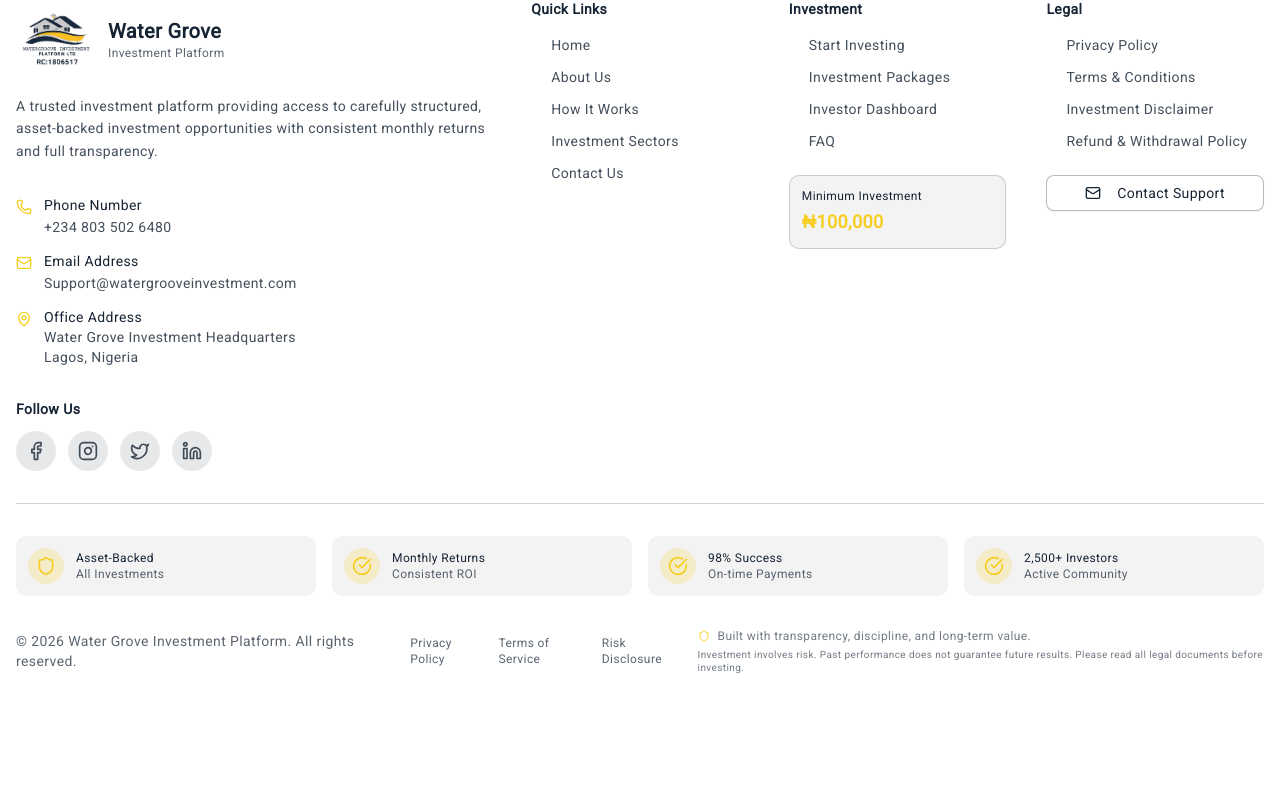
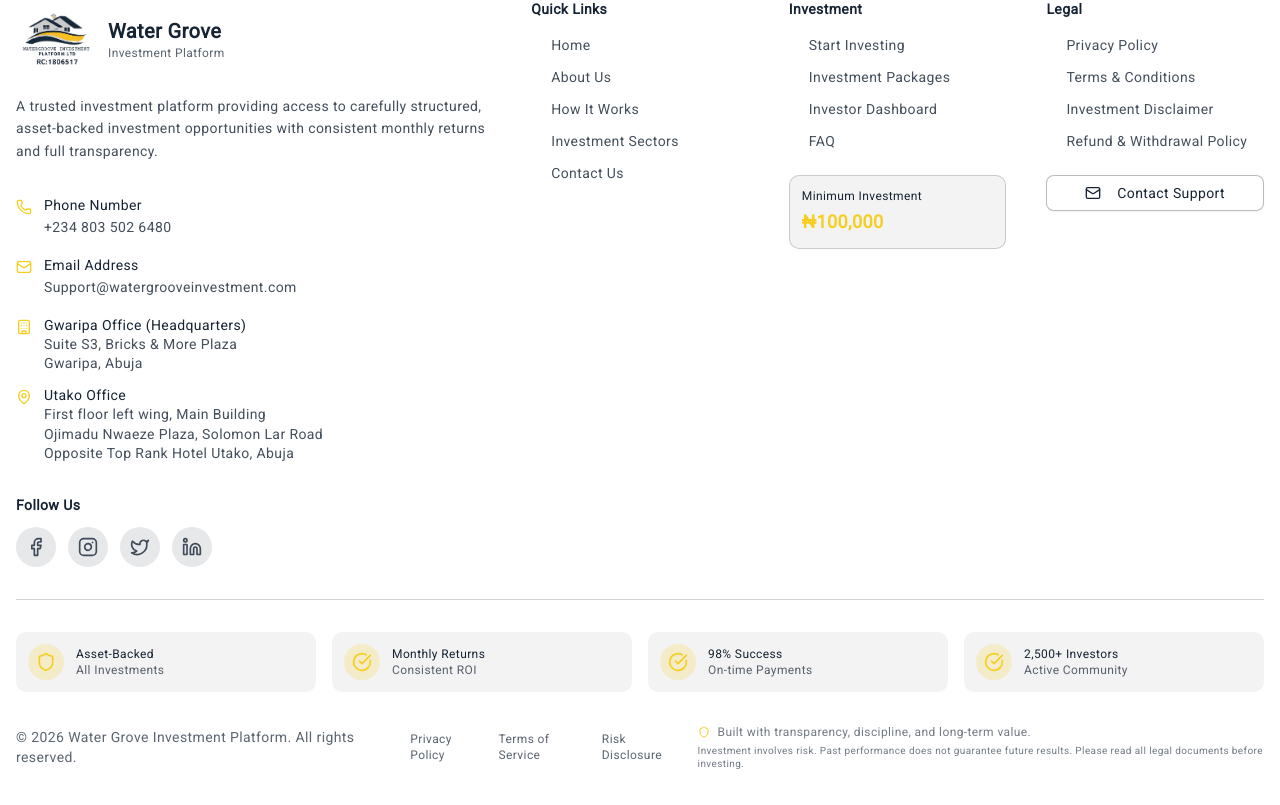
Before and after one commit to Water-Groove/web-app, a Next.js app: page / in a window 1280 px wide. Shown: the part 6107-6912 px from the top of the page. Before the commit the page ends 6829 px from the top, so only its background shows below. Built offline with nearby package versions, Linux system fonts and the light colour scheme; no server answers.

Commit message:
add address

```diff
--- a/src/app/(root)/contact/_components/ContactClient.tsx
+++ b/src/app/(root)/contact/_components/ContactClient.tsx
@@ -24,7 +24,8 @@
   Eye,
   Target,
   MessageCircle,
-  AlertCircle
+  AlertCircle,
+  Building
 } from 'lucide-react';
 import { Button } from '@/components/ui/button';
 import { Card, CardContent, CardDescription, CardHeader, CardTitle } from '@/components/ui/card';
@@ -92,12 +93,14 @@
   // Email address
   const EMAIL_ADDRESS = 'support@watergrooveinvestment.com';
 
+  // Updated Contact Information with Abuja addresses
   const contactInfo = [
     {
-      icon: <MapPin className="h-8 w-8" />,
-      title: 'Office Address',
-      details: ['123 Investment Plaza', 'Victoria Island', 'Lagos, Nigeria'],
-      color: 'from-blue-500/20 to-cyan-500/20'
+      icon: <Building className="h-8 w-8" />,
+      title: 'Gwaripa Office',
+      details: ['Suite S3, Bricks & More Plaza', 'Gwaripa', 'Abuja, Nigeria'],
+      color: 'from-blue-500/20 to-cyan-500/20',
+      type: 'headquarters'
     },
     {
       icon: <Phone className="h-8 w-8" />,
@@ -116,6 +119,22 @@
       title: 'Working Hours',
       details: ['Monday - Friday: 8:00 AM - 6:00 PM', 'Saturday: 9:00 AM - 2:00 PM'],
       color: 'from-rose-500/20 to-pink-500/20'
+    }
+  ];
+
+  // Additional Office Addresses Section
+  const officeAddresses = [
+    {
+      title: 'Gwaripa Office (Headquarters)',
+      address: 'Suite S3, Bricks & More Plaza, Gwaripa, Abuja',
+      icon: <Building className="h-5 w-5" />,
+      color: 'bg-blue-100 text-blue-600'
+    },
+    {
+      title: 'Utako Office',
+      address: 'First floor left wing, main building, Ojimadu Nwaeze plaza, Solomon Lar Road, opposite Top Rank hotel Utako, Abuja',
+      icon: <MapPin className="h-5 w-5" />,
+      color: 'bg-emerald-100 text-emerald-600'
     }
   ];
 
@@ -497,10 +516,76 @@
                         );
                       })}
                     </div>
+                    {info.type === 'headquarters' && (
+                      <span className="mt-2 inline-block px-2 py-1 text-xs bg-wg-secondary/10 text-wg-secondary rounded-full">
+                        Headquarters
+                      </span>
+                    )}
                   </div>
                 </CardContent>
               </Card>
             ))}
+          </div>
+        </div>
+      </section>
+
+      {/* Office Addresses Section */}
+      <section className="py-8">
+        <div className="container mx-auto px-4">
+          <div className="max-w-4xl mx-auto">
+            <Card className="bg-gradient-to-br from-wg-primary/5 to-wg-secondary/5 border border-wg-primary/20">
+              <CardHeader>
+                <CardTitle className="text-xl text-wg-primary flex items-center gap-2">
+                  <Building className="h-5 w-5" />
+                  Our Office Locations
+                </CardTitle>
+                <CardDescription className="text-wg-primary/70">
+                  Visit us at our convenient Abuja locations
+                </CardDescription>
+              </CardHeader>
+
+              <CardContent>
+                <div className="grid md:grid-cols-2 gap-6">
+                  {officeAddresses.map((office, index) => (
+                    <div
+                      key={index}
+                      className="p-4 rounded-lg bg-white border border-wg-primary/10 hover:border-wg-accent/50 transition-all duration-300 hover:shadow-md"
+                    >
+                      <div className="flex items-start gap-3">
+                        <div className={`p-2 rounded-full ${office.color}`}>
+                          {office.icon}
+                        </div>
+                        <div>
+                          <h4 className="font-bold text-wg-primary text-sm mb-1">
+                            {office.title}
+                          </h4>
+                          <p className="text-sm text-wg-primary/70 leading-snug">
+                            {office.address}
+                          </p>
+                        </div>
+                      </div>
+                    </div>
+                  ))}
+                </div>
+
+                {/* Map Link */}
+                <div className="mt-6 pt-6 border-t border-wg-primary/10">
+                  <p className="text-sm text-wg-primary/80 mb-3">
+                    Need directions to our offices?
+                  </p>
+                  <a
+                    href="https://maps.google.com/?q=Gwaripa+Abuja+Nigeria"
+                    target="_blank"
+                    rel="noopener noreferrer"
+                    className="inline-flex items-center gap-2 text-wg-accent hover:text-wg-secondary transition-colors text-sm font-medium"
+                  >
+                    <MapPin className="h-4 w-4" />
+                    View on Google Maps
+                    <ArrowRight className="h-4 w-4" />
+                  </a>
+                </div>
+              </CardContent>
+            </Card>
           </div>
         </div>
       </section>
--- a/src/components/Footer.tsx
+++ b/src/components/Footer.tsx
@@ -9,7 +9,8 @@
   Phone,
   MapPin,
   Shield,
-  CheckCircle
+  CheckCircle,
+  Building
 } from "lucide-react";
 import { Button } from "@/components/ui/button";
 
@@ -41,7 +42,7 @@
             </p>
 
             {/* Contact Details */}
-            <div className="space-y-3 pt-4">
+            <div className="space-y-4 pt-4">
               <div className="flex items-start gap-3">
                 <div className="mt-1">
                   <Phone className="h-4 w-4 text-wg-secondary" />
@@ -72,16 +73,33 @@
                 </div>
               </div>
 
-              <div className="flex items-start gap-3">
-                <div className="mt-1">
-                  <MapPin className="h-4 w-4 text-wg-secondary" />
+              {/* Updated Office Addresses */}
+              <div className="space-y-3">
+                <div className="flex items-start gap-3">
+                  <div className="mt-1">
+                    <Building className="h-4 w-4 text-wg-secondary" />
+                  </div>
+                  <div>
+                    <p className="text-sm font-medium text-wg-primary">Gwaripa Office (Headquarters)</p>
+                    <p className="text-sm text-wg-primary/80 leading-snug">
+                      Suite S3, Bricks & More Plaza<br />
+                      Gwaripa, Abuja
+                    </p>
+                  </div>
                 </div>
-                <div>
-                  <p className="text-sm font-medium text-wg-primary">Office Address</p>
-                  <p className="text-sm text-wg-primary/80">
-                    Water Grove Investment Headquarters<br />
-                    Lagos, Nigeria
-                  </p>
+
+                <div className="flex items-start gap-3">
+                  <div className="mt-1">
+                    <MapPin className="h-4 w-4 text-wg-secondary" />
+                  </div>
+                  <div>
+                    <p className="text-sm font-medium text-wg-primary">Utako Office</p>
+                    <p className="text-sm text-wg-primary/80 leading-snug">
+                      First floor left wing, Main Building<br />
+                      Ojimadu Nwaeze Plaza, Solomon Lar Road<br />
+                      Opposite Top Rank Hotel Utako, Abuja
+                    </p>
+                  </div>
                 </div>
               </div>
             </div>
```
